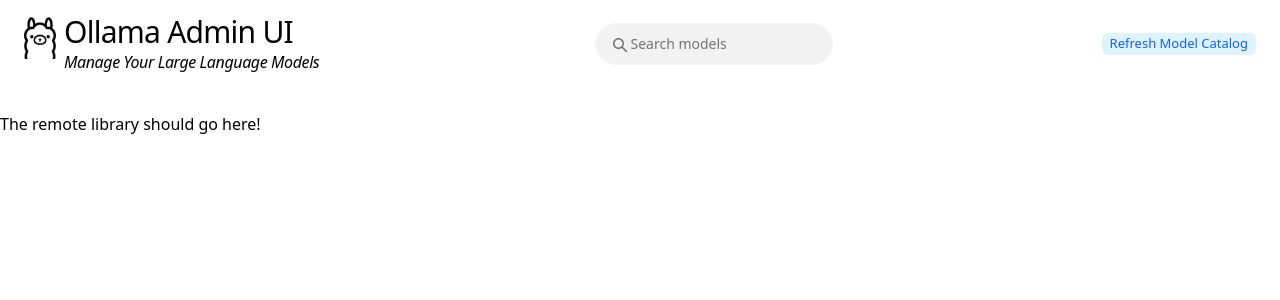
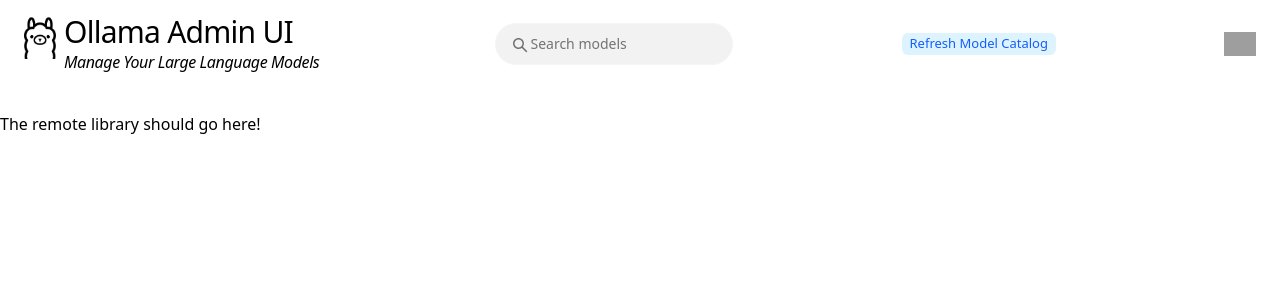
Before and after one commit to i-am-mike-davis/ollama-admin-ui, a FastAPI app: template app/templates/backup.html in a window 1280 px wide. Shown: the top 300 px of the page. Run offline with FastAPI, Linux system fonts and the light colour scheme; the template is opened without the code that fills it, so the values that code supplies are empty; grey boxes are pictures that could not be loaded.

Commit message:
Add link to ollama.com and to project repo.

```diff
--- a/app/templates/skeleton.html
+++ b/app/templates/skeleton.html
@@ -20,7 +20,7 @@
       <header class="sticky top-0 z-40 bg-white underline-offset-4 lg:static">
         <nav class="flex w-full items-center justify-between px-6 py-3.5">
           <div class="flex items-left, justify-between">
-            <a href="/" class="z-50">
+            <a href="https://ollama.com" class="z-50">
               <img src="/static/ollama.png" class="w-8" alt="Ollama">
             </a>
             <div class="mx-2 tracking-tight">
@@ -62,7 +62,6 @@
           </div>
           <!-- <div class="hidden lg:flex xl:flex-1 items-center space-x-6 ml-6 mr-6 xl:mr-0 text-lg"> -->
           <!--   <a class="hover:underline focus:underline focus:outline-none focus:ring-0" target="_blank" href="https://discord.com/invite/ollama">Discord</a> -->
-          <!--   <a class="hover:underline focus:underline focus:outline-none focus:ring-0" target="_blank" href="https://github.com/ollama/ollama">GitHub</a> -->
           <!--   <a class="hover:underline focus:underline focus:outline-none focus:ring-0" href="/models">Models</a> -->
           <!-- </div> -->
           <!-- <div class="flex-grow justify-center items-center hidden lg:flex xl:-ml-8"> -->
@@ -137,13 +136,20 @@
           <!--     <div class="flex flex-col space-y-5 pt-[5.5rem] text-3xl"> -->
           <!--       <a class="px-6" href="/models">Models</a> -->
           <!--       <a class="px-6" href="https://discord.com/invite/ollama">Discord</a> -->
-          <!--       <a class="px-6" href="https://github.com/ollama/ollama">GitHub</a> -->
+          <!-- <a class="px-6" href="https://github.com/ollama/ollama">GitHub</a> -->
           <!--       <a class="px-6" href="/download">Download</a> -->
           <!--       <a href="/signin" class="block px-6">Sign in</a> -->
           <!--     </div> -->
           <!--   </div> -->
           <!-- </div> -->
           {% include "refresh-library.html" %}
+          <a
+            href="https://github.com/i-am-mike-davis/ollama-admin-ui"
+            class="z-50"
+            target="_blank"
+          >
+            <img src="/static/github-mark.png" class="w-8" alt="GitHub:i-am-mike-davis">
+          </a>
         </nav>
       </header>
       <header>
```
